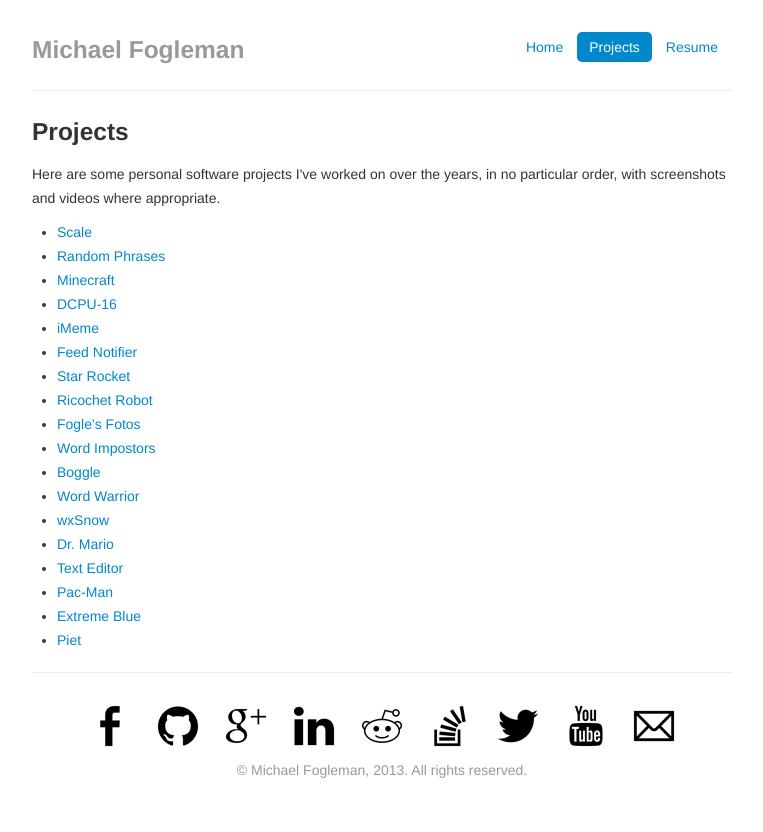
After one commit to fogleman/OldWebsite, a Flask app: page /projects/ in a window 1280 px wide. The commit adds this page. Shown: the whole page, without its empty margins (258-1021 px from the left). Run offline with Flask 2, Linux system fonts and the light colour scheme; some libraries are stand-ins or nearby versions.

Commit message:
added projects page

```diff
--- a/www/templates/base.html
+++ b/www/templates/base.html
@@ -18,7 +18,7 @@
             <div>
                 <ul class="nav nav-pills pull-right">
                     {{ nav_link('Home', 'index') }}
-                    <li><a href="#">Projects</a></li>
+                    {{ nav_link('Projects', 'projects') }}
                     {{ nav_link('Resume', 'resume') }}
                 </ul>
                 <h3><a class="muted" href="{{ url_for('index') }}">Michael Fogleman</a></h3>
--- a/www/templates/index.html
+++ b/www/templates/index.html
@@ -5,11 +5,12 @@
         <p class="lead">
             Hello! My name is Michael Fogleman.
             I am a Principal Software Engineer at <a href="http://www.liquid-logic.com/">Advanced Liquid Logic</a>.
-            I love programming and am usually busy with one of many <a href="">personal projects</a>.
+            I love programming and am usually busy with one of many <a href="{{ url_for('projects') }}">personal projects</a>.
             My favorite programming language is Python, though I also have significant <a href="{{ url_for('resume') }}">experience</a> with several other languages and technologies.
             I like gardening, photography, '80s music, space exploration and all kinds of food.
         </p>
     </div>
+    {#
     <hr>
     <div class="row-fluid">
         <div class="span6">
@@ -29,4 +30,5 @@
             <p>Maecenas sed diam eget risus varius blandit sit amet non magna.</p>
         </div>
     </div>
+    #}
 {% endblock %}
--- /dev/null
+++ b/www/templates/projects.html
@@ -0,0 +1,26 @@
+{% extends "base.html" %}
+
+{% block content %}
+    <h3>Projects</h3>
+    <p>Here are some personal software projects I've worked on over the years, in no particular order, with screenshots and videos where appropriate.</p>
+    <ul>
+        <li><a href="#Scale">Scale</a></li>
+        <li><a href="#Random-Phrases">Random Phrases</a></li>
+        <li><a href="#Minecraft">Minecraft</a></li>
+        <li><a href="#DCPU-16">DCPU-16</a></li>
+        <li><a href="#iMeme">iMeme</a></li>
+        <li><a href="#Feed-Notifier">Feed Notifier</a></li>
+        <li><a href="#Star-Rocket">Star Rocket</a></li>
+        <li><a href="#Ricochet-Robot">Ricochet Robot</a></li>
+        <li><a href="#Fogles-Fotos">Fogle's Fotos</a></li>
+        <li><a href="#Word-Impostors">Word Impostors</a></li>
+        <li><a href="#Boggle">Boggle</a></li>
+        <li><a href="#Word-Warrior">Word Warrior</a></li>
+        <li><a href="#wxSnow">wxSnow</a></li>
+        <li><a href="#Dr-Mario">Dr. Mario</a></li>
+        <li><a href="#Text-Editor">Text Editor</a></li>
+        <li><a href="#Pac-Man">Pac-Man</a></li>
+        <li><a href="#Extreme-Blue">Extreme Blue</a></li>
+        <li><a href="#Piet">Piet</a></li>
+    </ul>
+{% endblock %}
--- a/www/views.py
+++ b/www/views.py
@@ -8,6 +8,10 @@ import datetime
 def index():
     return render_template('index.html')
 
+@app.route('/projects/')
+def projects():
+    return render_template('projects.html')
+
 @app.route('/resume/')
 def resume():
     return render_template('resume.html')
```
